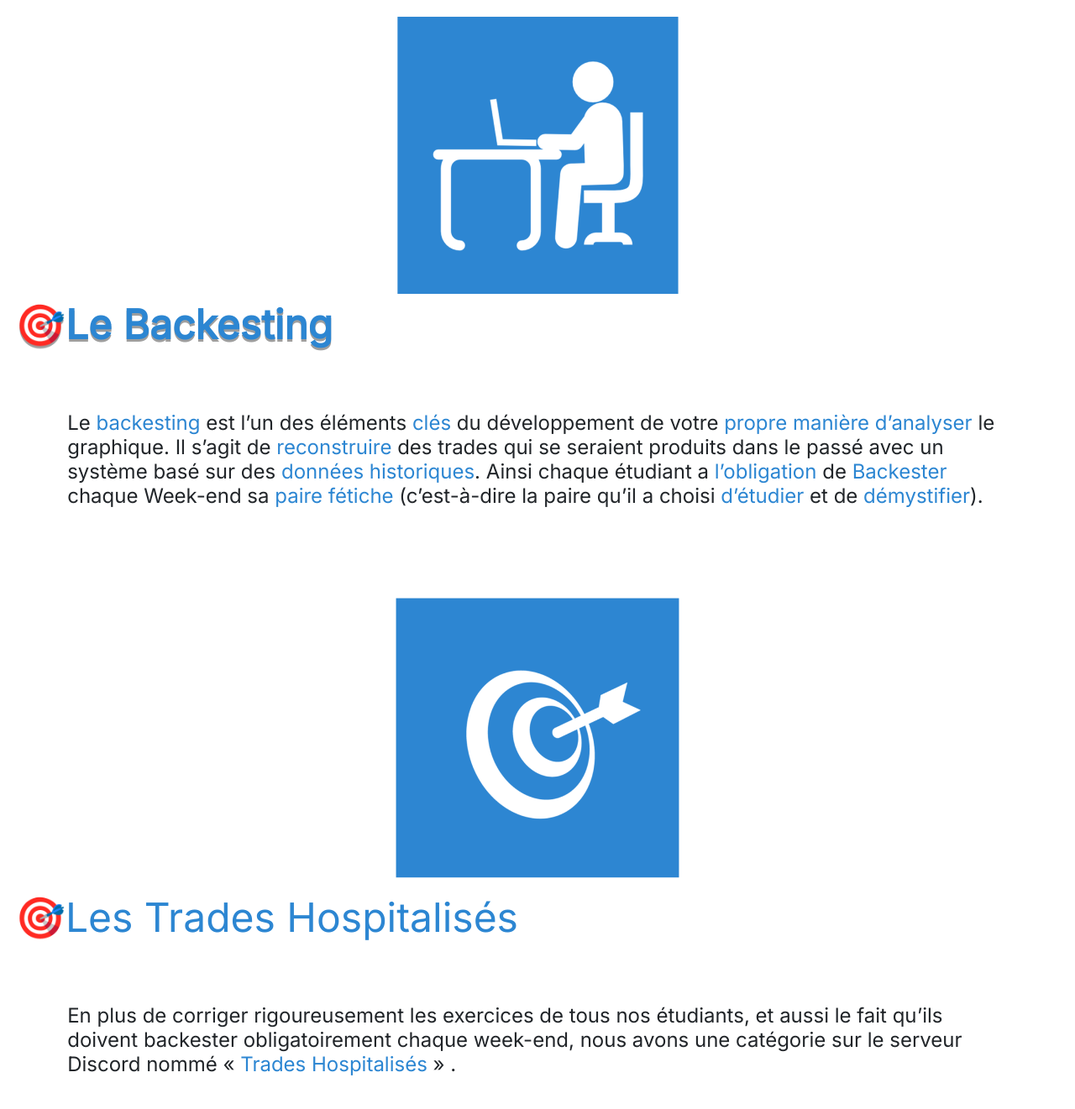
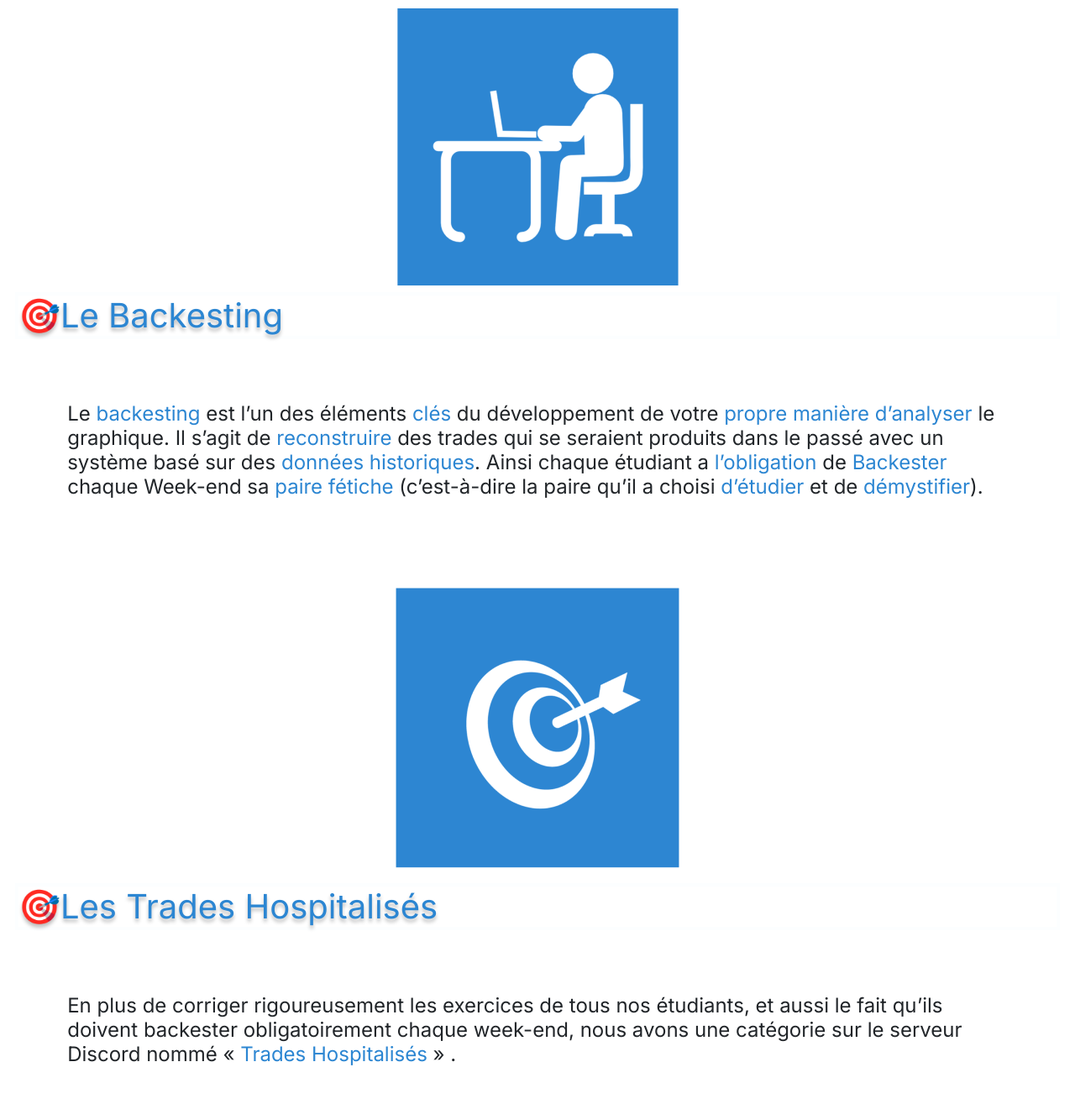
Before and after one commit to ahmadkongodev/trading_website, a plain HTML site: page pages/apropos.html in a window 1280 px wide. Shown: the part 1664-2985 px from the top of the page at 84% size. Drawn offline with nearby package versions, Linux system fonts and the light colour scheme.

Commit message:
relance 5

```diff
--- a/pages/apropos.html
+++ b/pages/apropos.html
@@ -86,7 +86,7 @@
                     importants.</p>
             </div>
             <h2  style=" border: 4px solid #FCFEFF;
-            text-shadow: 0px 4px 4px rgba(0, 0, 0, 0.25); color: #2C86D2;">🎯Les exercices</h2>
+            text-shadow: 0px 4px 4px rgba(0, 0, 0, 0.25); color: #2C86D2; font-size: 40px">🎯Les exercices</h2>
             <div class="col">
                 <p>Pour <span class="bleu">mieux comprendre</span> les concepts en trading, il faut les <span
                         class="bleu">appliquer</span> sur les marchés financiers.
@@ -101,7 +101,8 @@
                     <img src="../actifs/images/assiTable.png" alt="">
                 </div>
             </div>
-            <h2 class="bleu" style=" text-shadow: 0px 3px 0px #9e9e9e; font-weight: bold;">🎯Le Backesting</h2>
+            <h2 class="bleu" style=" border: 4px solid #FCFEFF;
+            text-shadow: 0px 4px 4px rgba(0, 0, 0, 0.25); color: #2C86D2; font-size: 40px">🎯Le Backesting</h2>
             <div class="col">
                 <p>Le <span class="bleu">backesting</span> est l’un des éléments <span class="bleu">clés</span> du
                     développement de votre <span class="bleu">propre manière d’analyser</span> le
@@ -119,7 +120,8 @@
                     <img src="../actifs/images/goal.png" alt="">
                 </div>
             </div>
-            <h2 class="bleu">🎯Les Trades Hospitalisés</h2>
+            <h2 class="bleu" style=" border: 4px solid #FCFEFF;
+            text-shadow: 0px 4px 4px rgba(0, 0, 0, 0.25); color: #2C86D2; font-size: 40px;">🎯Les Trades Hospitalisés</h2>
             <div class="col">
                 <p>En plus de corriger rigoureusement les exercices de tous nos étudiants, et aussi le fait qu’ils
                     doivent backester obligatoirement chaque week-end, nous avons une catégorie sur le serveur Discord
```
